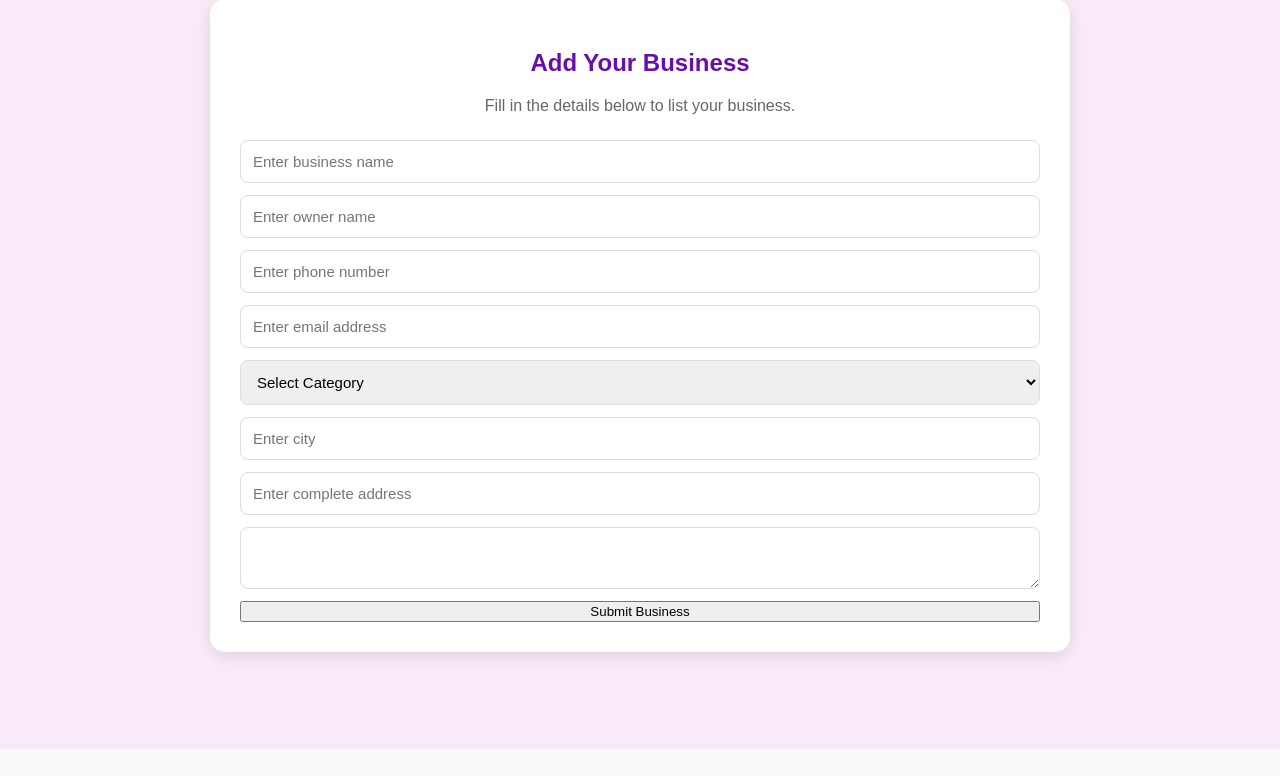
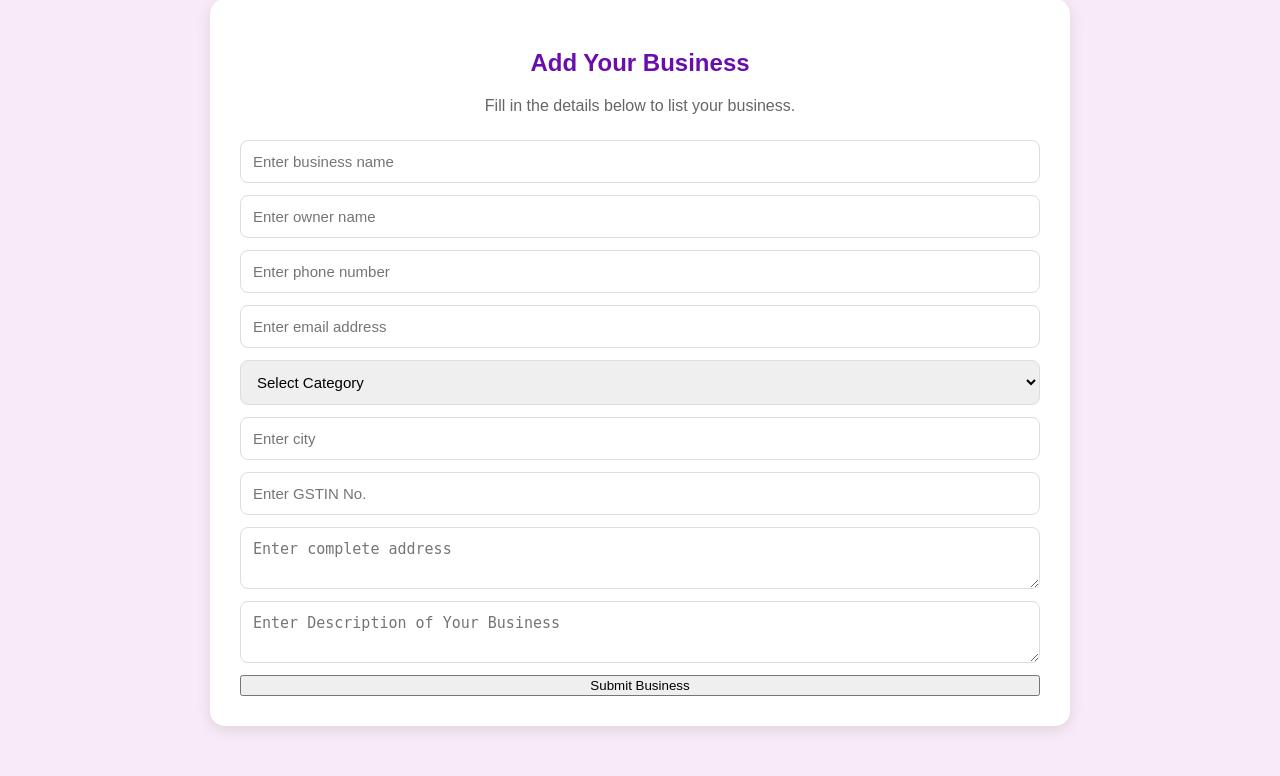
Before and after one commit to shripandit1986-dotcom/Greater-Noida-Directory-GND-, a Python web app: template templates/add-business.html in a window 1280 px wide. Shown: the part 51-827 px from the top of the page. Before the commit the page ends 800 px from the top, so only its background shows below. Run offline with Jinja, Linux system fonts and the light colour scheme; the template is opened without the code that fills it, so the values that code supplies are empty.

Commit message:
Update add-business.html

```diff
--- a/templates/add-business.html
+++ b/templates/add-business.html
@@ -47,11 +47,16 @@
 
 <input type="text" name="city" placeholder="Enter city">
 
-<input type="Number & text" name="GSTIN" paceholder="Enter GSTIN no."
+<input type="text"
+       name="gstin"
+       placeholder="Enter GSTIN No.">
 
 <textarea name="address" placeholder="Enter complete address"></textarea>
 
-<textarea name="Description of Your Business" paceholder="Enter Description of Your Business"></textarea>
+<textarea
+          name="description"
+          placeholder="Enter Description of Your Business">
+</textarea>
 
 <button type="submit">Submit Business</button>
 
```
